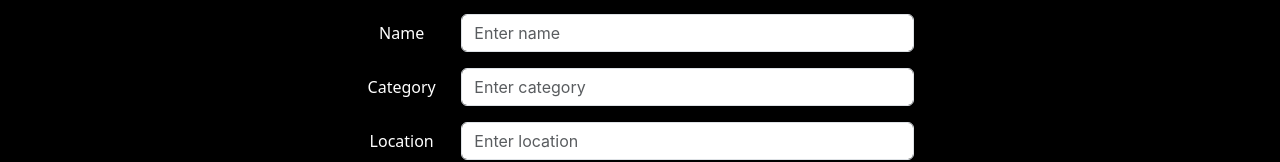
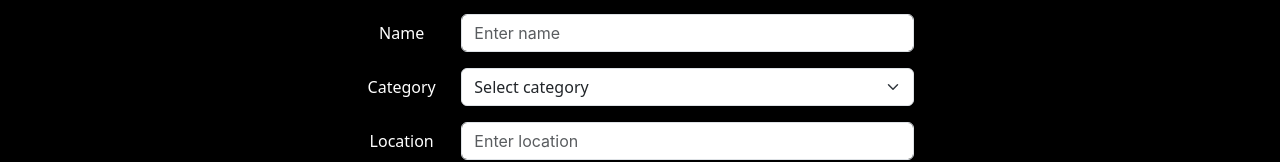
Before and after one commit to ChamikaRohan/Ticket-Twist, a React (Vite) app in the folder client/: page /sell-ticket in a window 1280 px wide. Shown: the part 194-356 px from the top of the page. Built offline with nearby package versions, Linux system fonts and the light colour scheme; no server answers.

Commit message:
Fixed ticket card to display images and added new proper tickets

```diff
--- a/client/src/components/TicketCard.jsx
+++ b/client/src/components/TicketCard.jsx
@@ -4,7 +4,7 @@ import './TicketCard.css';
 export default function TicketCard({ ticket }) {
   return (
     <div className="ticket-card">
-      <img src={ticket.photo} alt={ticket.eventName} className="ticket-photo" />
+      <img src={ticket.image} alt={ticket.eventName} className="ticket-photo" />
       <div className="ticket-details">
         <h3 className="event-name">{ticket.name}</h3>
         <p className="event-date">{ticket.validity_date}</p>
--- a/client/src/pages/SellPage.jsx
+++ b/client/src/pages/SellPage.jsx
@@ -165,15 +165,26 @@ export default function SellPage() {
                   Category
                 </Form.Label>
                 <Col sm={10}>
-                  <Form.Control
-                    type="text"
-                    placeholder="Enter category"
+                  <Form.Select
                     value={category}
                     onChange={(e) => setCategory(e.target.value)}
                     required
-                  />
+                  >
+                    <option value="">Select category</option>
+                    <option value="ICC Cricket">ICC Cricket</option>
+                    <option value="IPL Cricket">IPL Cricket</option>
+                    <option value="Musical Event">Musical Event</option>
+                    <option value="Movie">Movie</option>
+                    <option value="Theatre and Performing Arts">Theatre and Performing Arts</option>
+                    <option value="Football Match">Football Match</option>
+                    <option value="Theme Parks">Theme Parks</option>
+                    <option value="Attractions">Attractions</option>
+                    <option value="Fairs and Expos">Fairs and Expos</option>
+                    <option value="Festivals">Festivals</option>
+                    <option value="Other">Other</option>
+                  </Form.Select>
                 </Col>
-              </Form.Group>
+            </Form.Group>
 
               <Form.Group as={Row} className="mb-3" controlId="formLocation">
                 <Form.Label column sm={2}>
@@ -322,16 +333,19 @@ export default function SellPage() {
                 <Form.Label column sm={2}>
                   Ticket/Event Image
                 </Form.Label>
-                <Col sm={10}>
+                <Col sm={10} >
                   <div className="d-flex">
                     <Form.Control
                       type="file"
                       accept="image/*"
                       onChange={(e) => setSelectedImg(e.target.files[0])}
                       className="me-2"
+                      style={{
+                        marginTop: '10px'
+                      }}
                     />
                     <Button variant="primary" onClick={handlePictureUpload} disabled={imgLoading}>
-                      {imgLoading ? <Spinner animation="border" size="sm" /> : 'Upload'}
+                      {imgLoading ? <Spinner animation="border" size="sm"/> : 'Upload'}
                     </Button>
                   </div>
                 </Col>
```
